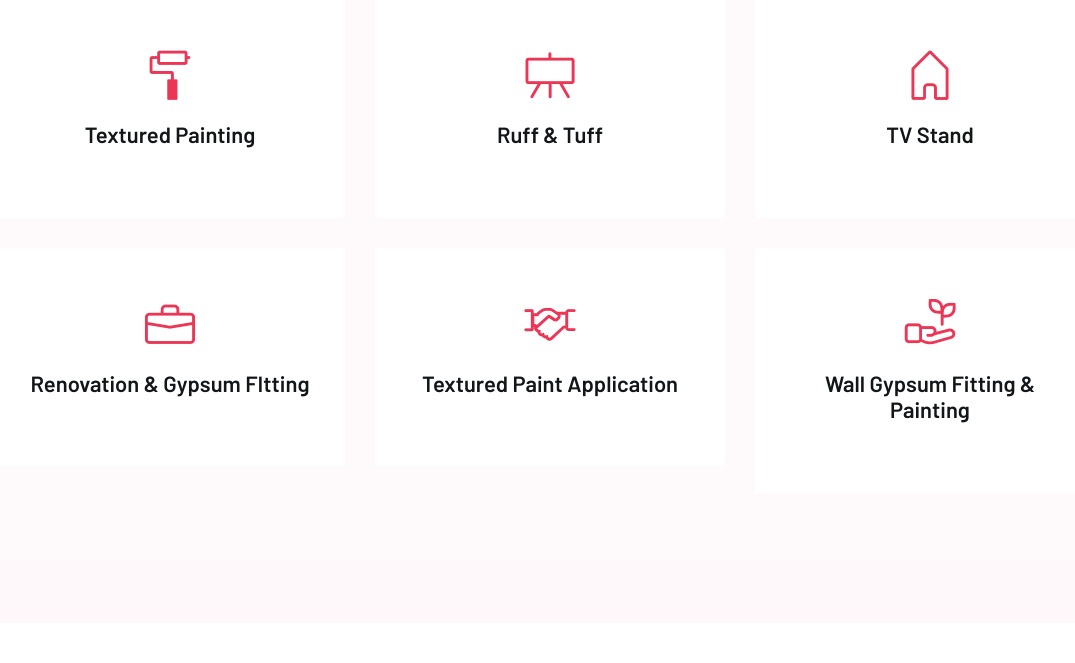
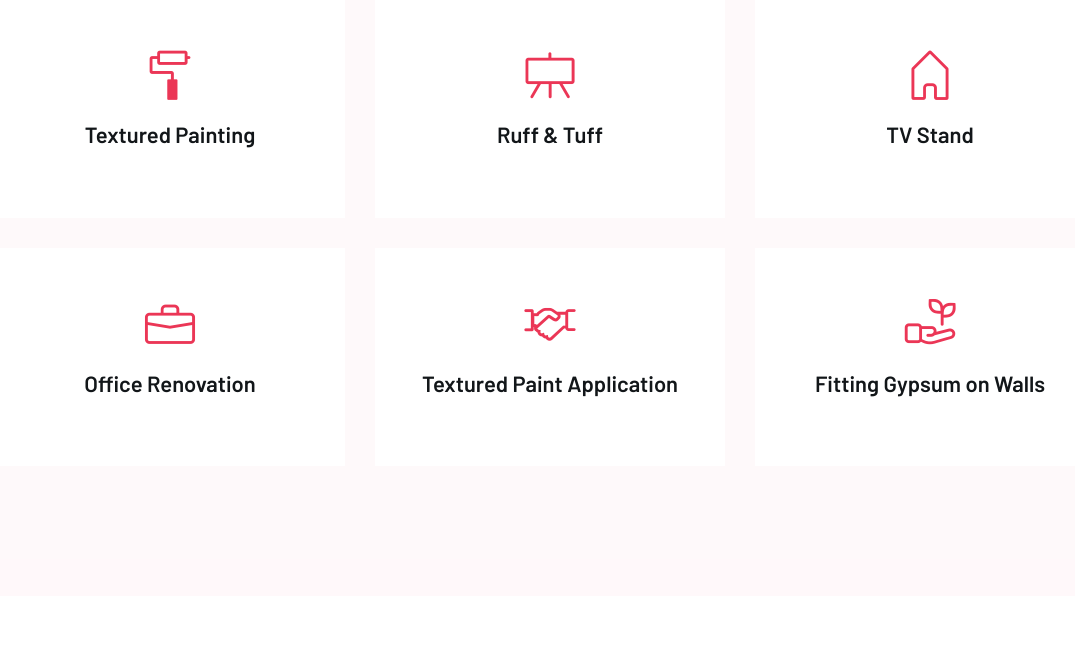
Before and after one commit to Deuce15/artha, a Django app: page / in a window 1280 px wide. Shown: the part 2744-3407 px from the top of the page, without its empty margins (90-1165 px from the left). Run offline with Django 4.2, Linux system fonts and the light colour scheme; some libraries are stand-ins or nearby versions; some web fonts are replaced.

Commit message:
Corrections

```diff
--- a/website/templates/home.html
+++ b/website/templates/home.html
@@ -301,7 +301,7 @@
                             <i class="lni-briefcase"></i>
                         </div>
                         <div class="services-content mt-15">
-                            <h4 class="services-title">Renovation & Gypsum FItting</h4>
+                            <h4 class="services-title">Office Renovation</h4>
                             <p class="mt-20"></p>
                         </div>
                     </div> <!-- single services -->
@@ -323,7 +323,7 @@
                             <i class="lni-grow"></i>
                         </div>
                         <div class="services-content mt-15">
-                            <h4 class="services-title">Wall Gypsum Fitting & Painting</h4>
+                            <h4 class="services-title">Fitting Gypsum on Walls</h4>
                             <p class="mt-20"></p>
                         </div>
                     </div> <!-- single services -->
@@ -677,7 +677,7 @@
                                             <i class="lni-envelope"></i>
                                         </div>
                                         <div class="info-content">
-                                            <p>i.nyamu5@gmail.com</p>
+                                            <p>jeredesigns@gmail.com</p>
                                         </div>
                                     </div> <!-- single info -->
                                 </li>
```
